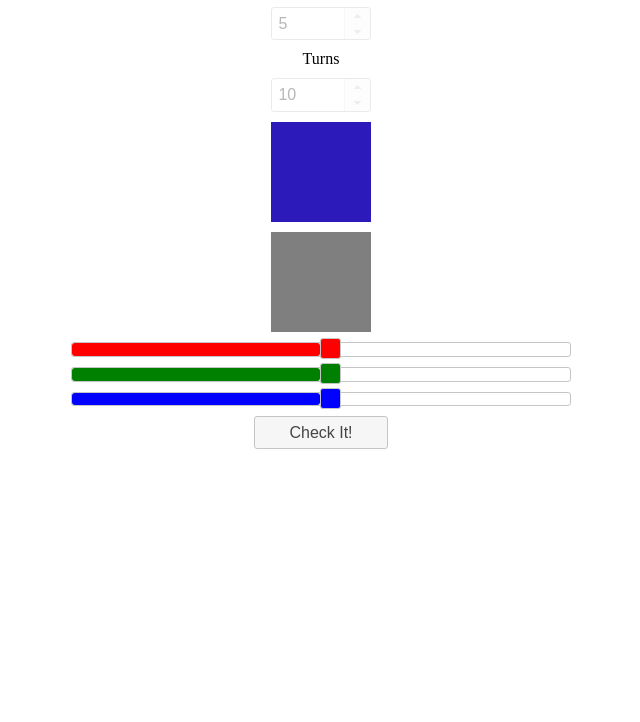
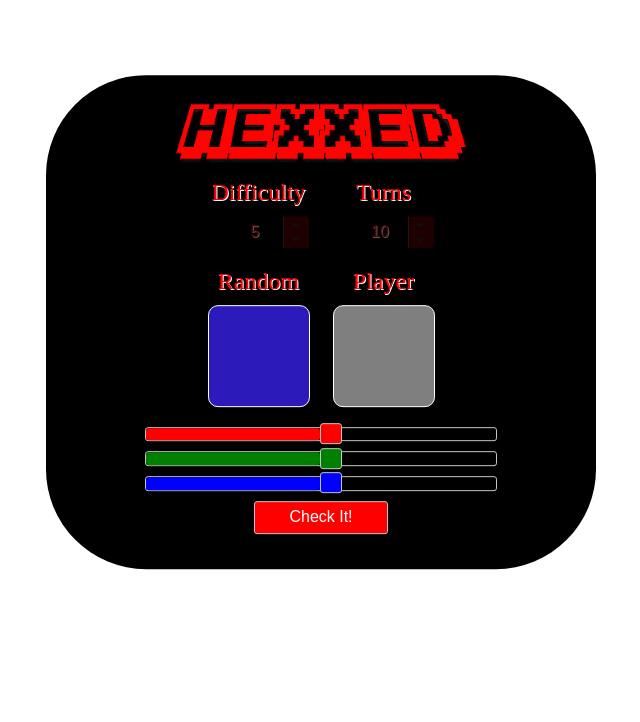
Before and after one commit to iveyd/Websys-Group2-Homework2, a plain HTML site: page index.html in a window 1280 px wide. Shown: the part 78-800 px from the top of the page, without its empty margins (319-959 px from the left). Drawn offline with Linux system fonts and the light colour scheme.

Commit message:
More organization, added some styling.

```diff
--- a/index.html
+++ b/index.html
@@ -8,8 +8,8 @@
 	<script src="jQueryUI/external/jquery/jquery.js"></script>
 	<script src="jQueryUI/jquery-ui.min.js"></script>
 	<!-- my stuff -->
-  <script src="team2-hw2.js"></script>
-  <link rel="stylesheet" href="team2-hw2.css">
+  <script src="resources/team2-hw2.js"></script>
+  <link rel="stylesheet" href="resources/team2-hw2.css">
 </head>
 
 <body>
--- /dev/null
+++ b/resources/team2-hw2.css
@@ -0,0 +1,110 @@
+#hexed {
+	width: 500px;
+	display: block;
+	margin: auto;
+	position: absolute;
+	top: 50%;
+	left: 50%;
+	transform: translate(-50%, -50%);
+	padding: 25px;
+	background-color: black;
+	border-radius: 100px;
+}
+
+p, span {
+	width: 100px;
+	display: block !important;
+	margin: 10px auto;
+	text-align: center;
+	color: red;
+	text-shadow: 1px 1px #fff;
+}
+
+img {
+	width: 300px;
+	display: block;
+	margin: auto;
+}
+
+.ui-spinner-input {
+	text-align: center;
+	width: 80px;
+	color: red;
+	text-shadow: 1px 1px #fff;
+}
+
+.ui-spinner {
+	background-color: transparent;
+	color: transparent;
+	border: transparent !important;
+}
+
+.ui-spinner-button {
+	background-color: red;
+}
+
+.wrapper {
+	overflow: hidden;
+	width: 250px;
+	margin: 0 auto;
+}
+.left {
+	float: left;
+	width: 125px;
+}
+.right {
+	width: 125px;
+	float: right;
+}
+
+#newGame, #next, #check {
+	width: 100px;
+	display: block;
+	margin: 10px auto;
+	background-color: red;
+	color: white;
+}
+
+#Lcolor, #Rcolor {
+	width: 100px;
+	height: 100px;
+	margin: 10px auto;
+	border-radius: 10px;
+	border: 1px solid white;
+}
+
+#score, #total {
+	color: red;
+	text-shadow: 1px 1px #fff;
+	text-align: center;
+	font-size: 150%;
+}
+
+.desc {
+	font-size: 150%
+}
+
+.ui-slider {
+	background-color: transparent;
+}
+
+#red .ui-slider-range, #red .ui-slider-handle {
+	background-color: red;
+}
+
+#green .ui-slider-range, #green .ui-slider-handle {
+	background-color: green;
+}
+
+#blue .ui-slider-range, #blue .ui-slider-handle {
+	background-color: blue;
+}
+
+#red, #blue, #green {
+	margin: 10px auto;
+	width: 350px;
+}
+
+#red .ui-slider-handle, #green .ui-slider-handle, #blue .ui-slider-handle {
+	margin:0;
+}
--- a/team2-hw2.js
+++ b/resources/team2-hw2.js
@@ -22,12 +22,18 @@ $(document).ready(function() {
 	   			}
 	   		}
 	   		// Add Title
-	   		this.append("<h1>Hexed</h1>");
+	   		this.append("<img src='resources/HEXXED.png'>");
 	   		// Add Sliders
-	   		this.append("<p class='desc'>Difficulty</p>\
+	   		this.append("<div class='wrapper'>\
+	   					 <div class='left'>\
+		   					 <p class='desc'>Difficulty</p>\
 		   					 <input type='text' id='difficulty' value='0'/>\
+		   				 </div>\
+		   				 <div class='right'>\
 		   					 <p class='desc'>Turns</p>\
-	   					 <input type='text' id='turns' value='0'/>");
+		   					 <input type='text' id='turns' value='0'/>\
+		   				 </div>\
+		   				 </div");
 	   		$("#difficulty").spinner({
 	   			disabled: true,
 	   			min: 0,
@@ -63,8 +69,16 @@ $(document).ready(function() {
 	   		var r = Math.floor(Math.random() * 255) + 1;
 	   		var g = Math.floor(Math.random() * 255) + 1;
 	   		var b = Math.floor(Math.random() * 255) + 1;
-	   		this.append("<div id='Lcolor'></div>\
+	   		this.append("<div class='wrapper'>\
+	   								 <div class='left'>\
+					   					 <p class='desc'>Random</p>\
+					   					 <div id='Lcolor'></div>\
+					   				 </div>\
+					   				 <div class='right'>\
+					   					 <p class='desc'>Player</p>\
 					   					 <div id='Rcolor'></div>\
+ 					   				 </div>\
+ 					   				 </div>\
 					   					 <div id='red'></div>\
 					   					 <div id='green'></div>\
 					   					 <div id='blue'></div>");
@@ -122,8 +136,8 @@ $(document).ready(function() {
 	   		}).on("click", function() {
 	   			// Calculate error and score
 	   			var delay = $.now()-time,
-	   					errorRed		= Math.abs(((r-$("#red").slider(	"option","value"))/255)*100),
-	   					errorGreen	= Math.abs(((g-$("#green").slider("option","value"))/255)*100),
+	   					errorRed	= Math.abs(((r-$("#red").slider(	"option","value"))/255)*100),
+	   					errorGreen	= Math.abs(((g-$("#green").slider(	"option","value"))/255)*100),
 	   					errorBlue 	= Math.abs(((b-$("#blue").slider(	"option","value"))/255)*100),
 	   					error = (errorRed+errorGreen+errorBlue)/3,
 	   					score = ((15 - difficulty - error)/(15 - difficulty))*(15000-delay);
@@ -143,8 +157,15 @@ $(document).ready(function() {
 		   			$("#next").show();
 		   		}
 	   		});
-   			this.append("<div id='score'></div>\
-   								   <div id='total'></div>");
+	   		// Divs for scoring
+   			this.append("<div class='wrapper'>\
+   						 <div class='left'>\
+	   						 <div id='score'></div>\
+	   					 </div>\
+	   					 <div class='right'>\
+	   					     <div id='total'></div>\
+   					     </div>\
+   					     </div>");
 	 			// Return self for chaining
 	      return this;
 	    };
--- a/team2-hw2.css
+++ /dev/null
@@ -1,48 +0,0 @@
-#hexed {
-	width: 500px;
-	display: block;
-	margin: auto;
-}
-
-h1, p, span {
-	width: 100px;
-	display: block !important;
-	margin: 10px auto;
-	text-align: center;
-}
-
-span {
-	width: 98px;
-}
-
-#newGame, #next, #check {
-	width: 100px;
-	display: block;
-	margin: 10px auto;
-}
-
-#Lcolor, #Rcolor {
-	width: 100px;
-	height: 100px;
-	margin: 10px auto;
-}
-
-#red .ui-slider-range, #red .ui-slider-handle {
-	background-color: red;
-}
-
-#green .ui-slider-range, #green .ui-slider-handle {
-	background-color: green;
-}
-
-#blue .ui-slider-range, #blue .ui-slider-handle {
-	background-color: blue;
-}
-
-#red, #blue, #green {
-	margin: 10px auto;
-}
-
-#red .ui-slider-handle, #green .ui-slider-handle, #blue .ui-slider-handle {
-	margin:0;
-}
```
Also changed, not shown: READMEs/DAVID_IVEY-README.md (renamed from DAVID_IVEY-README.md), READMEs/JOSEPH_NOEL-README.md (added), resources/HEXXED.png (added). Lines whose indentation alone changed are shown as unchanged.
